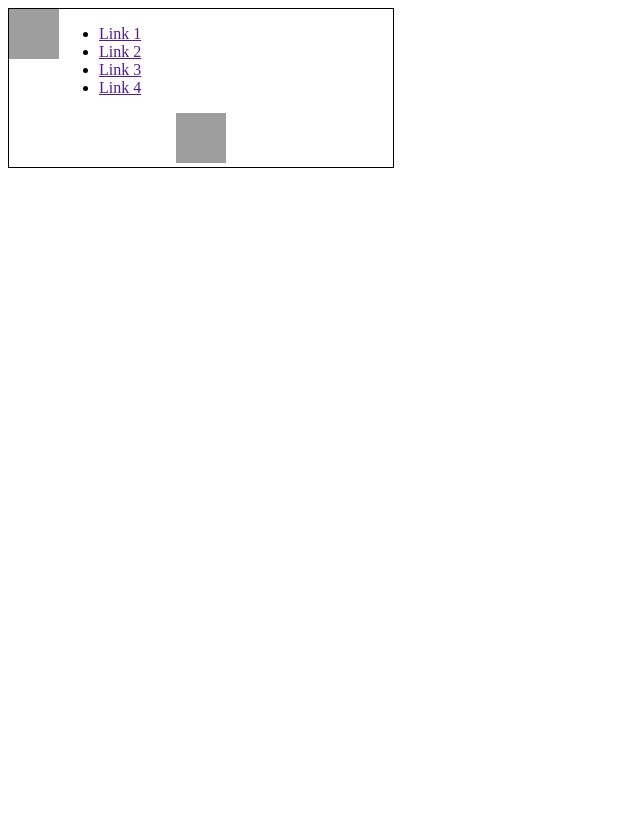
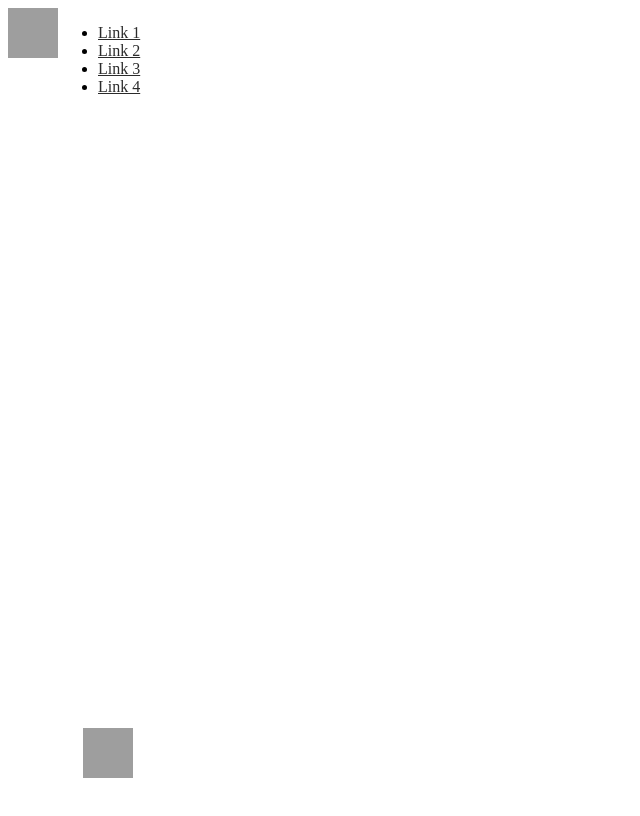
Before and after one commit to Imadefc/CSS, a plain HTML site: page Flexbox/start/index.html in a window 1280 px wide. Shown: the whole page, without its empty margins (0-640 px from the left). Drawn offline with Linux system fonts and the light colour scheme; grey boxes are pictures that could not be loaded.

Commit message:
Flexbox Actualizado

```diff
--- a/Flexbox/start/style.css
+++ b/Flexbox/start/style.css
@@ -1,18 +1,25 @@
+body{
+    display: flex;
+    height: 90vh;
+}
 aside{
     position: sticky;
     top: 0px;
     display: flex;
     flex-direction: column;
-    height: auto;
-    width: 30%;
-    border: 1px solid black;
+    height: 100vh;
+    width: 200px;
 }
-body{
-    height: 100vw;
-    width: 100vw;
+a{
+    color: #2b2b2b;
+}
+a:hover{
+    color: #2b2bb2;
+    transition: 3s;
 }
 main{
     display: flex;
+    height: 90%;
 }
 img{
     width: 50px;
```
